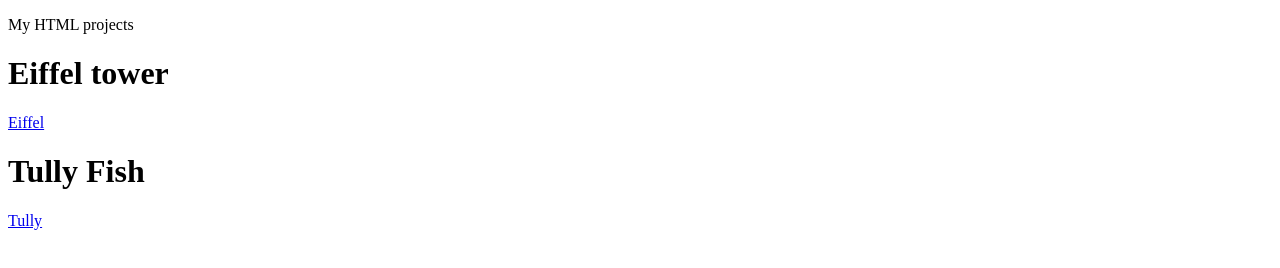
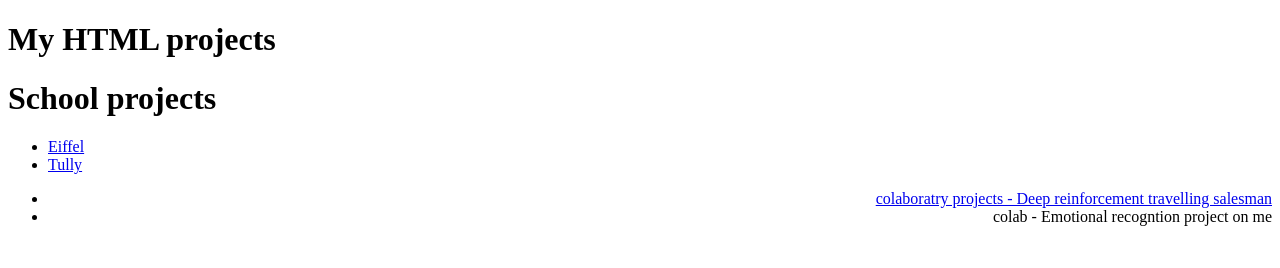
Before and after one commit to mjg1000/mjg1000.github.io, a plain HTML site: page index.html in a window 1280 px wide. Drawn offline with Linux system fonts and the light colour scheme.

Commit message:
Changed aesthetics

```diff
--- a/index.html
+++ b/index.html
@@ -2,16 +2,25 @@
 <html>
   <head>
     <p>
+    <h1>
     My HTML projects
+    </h1>
     </p>
 
   </head>
       <body>
-        <h1>Eiffel tower</h1>
-        <a href="./HtmlAndCss/Schoolhtml.html"> Eiffel</a>
+        <h1>School projects </h1>
+        <ul style = "text-align:left;">
 
-        <h1>Tully Fish</h1>
-        <a href="./HtmlAndCss/TullyMonster.html"> Tully</a>
+            <li><a href="./HtmlAndCss/Schoolhtml.html"> Eiffel</a></li>
 
+            <li><a href="./HtmlAndCss/TullyMonster.html"> Tully</a></li>
+
+        </ul>
+        <ul style = "text-align: right;">
+            <li><a href="https://colab.research.google.com/github/mjg1000/mjg1000.github.io/blob/main/personal/AI/Deep_reinforcement_travelling_salesman.ipynb">colaboratry projects - Deep reinforcement travelling salesman</a></li>
+            <li> <a hreg = "https://colab.research.google.com/github/mjg1000/mjg1000.github.io/blob/main/personal/AI/Emotional_recognition.ipynb">colab - Emotional recogntion project on me</a></li>
+
+        </ul>
       </body>
 </html>
```
